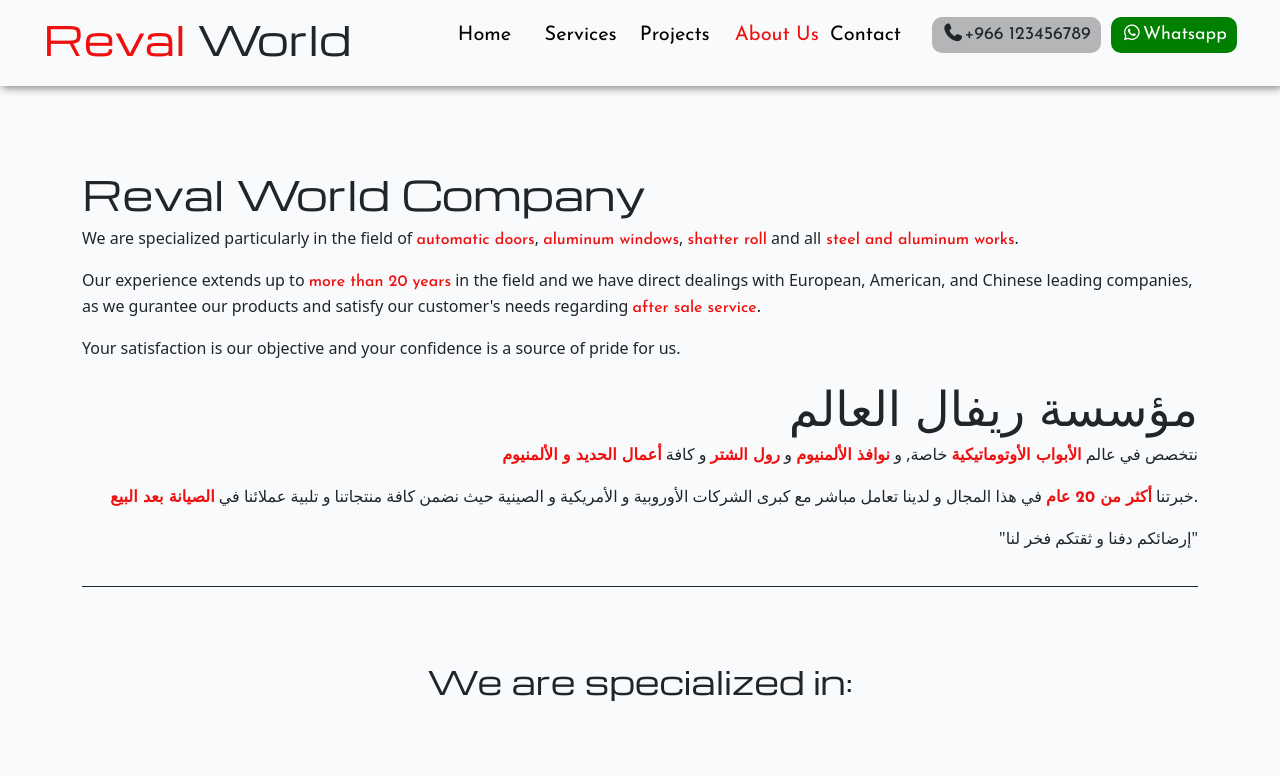
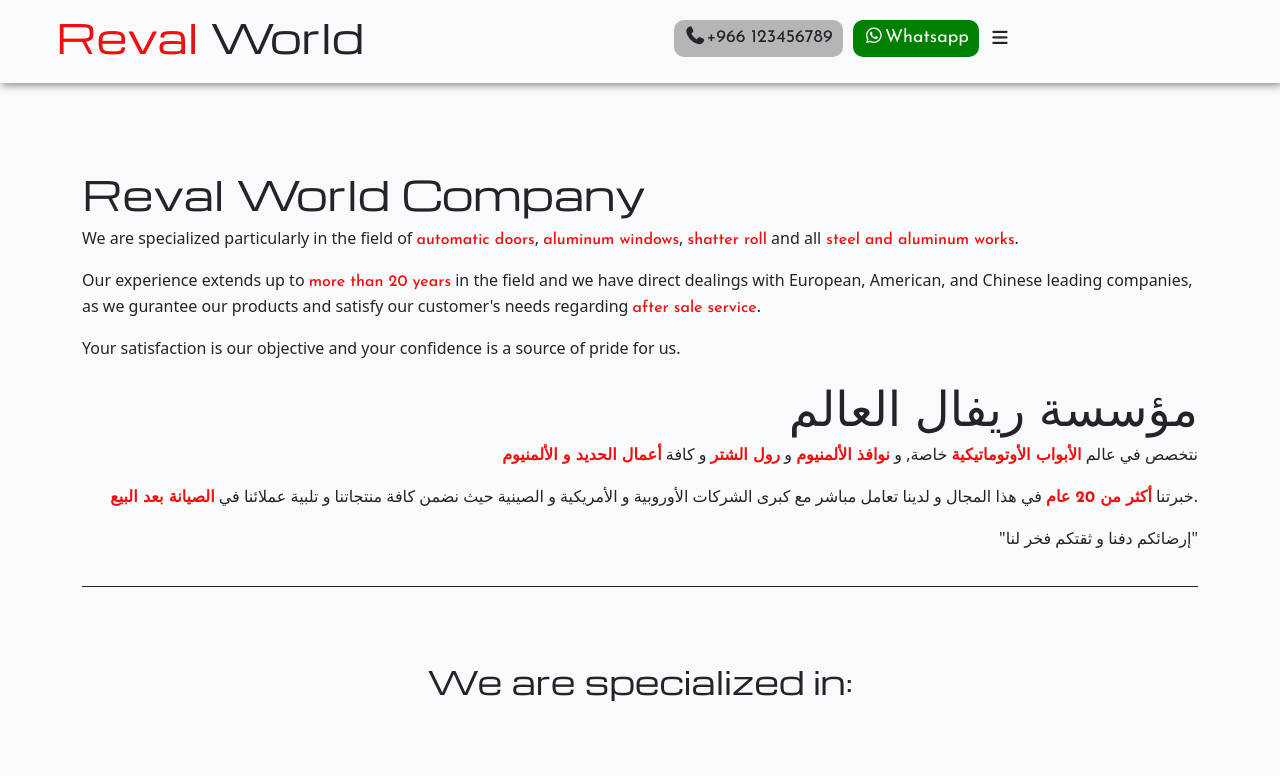
Before and after one commit to SHLcomp/reval-world-sample2, a React (Vite) app: page /reval-world-sample2/about in a window 1280 px wide. Shown: the top 776 px of the page. Built offline with nearby package versions, Linux system fonts and the light colour scheme; a web font is replaced by a local one.

Commit message:
tablet respo

```diff
--- a/src/comp/navbar/Navbar.jsx
+++ b/src/comp/navbar/Navbar.jsx
@@ -27,6 +27,12 @@ export const Navbar = () => {
       case "/reval-world-sample2/contact":
         setChooseMenu("Contact");
         break;
+        case "/reval-world-sample2/colors":
+        setChooseMenu("Colors");
+        break;
+        case "/reval-world-sample2/industrial":
+        setChooseMenu("Industrial");
+        break;
       default:
         setChooseMenu("Home");
     }
@@ -45,6 +51,9 @@ export const Navbar = () => {
           <li className={chooseMenu === "Projects" ? "clicked" : ""}> <Link className="a" to='/reval-world-sample2/projects'> Projects</Link></li>
           <li className={chooseMenu === "About Us" ? "clicked" : ""}> <Link className="a" to='/reval-world-sample2/about'> About Us</Link></li>
           <li className={chooseMenu === "Contact" ? "clicked" : ""}> <Link className="a" to='/reval-world-sample2/contact'>Contact</Link> </li>
+          <li className={chooseMenu === "Colors" ? "clicked" : ""}> <Link className="a" to='/reval-world-sample2/colors'>Colors</Link> </li>
+          <li className={chooseMenu === "Colors" ? "clicked" : ""}> <Link className="a" to='/reval-world-sample2/colors'>UPVC</Link> </li>
+          <li className={chooseMenu === "Industrail" ? "clicked" : ""}> <Link className="a" to='/reval-world-sample2/Industrial'>Industrial</Link> </li>
         </ul>
         <ul className="contact-info">
           <li><i className="fa-solid fa-phone"></i>+966 123456789</li>
--- a/src/comp/navbar/Navbar.scss
+++ b/src/comp/navbar/Navbar.scss
@@ -1,10 +1,10 @@
 nav {
   display: flex !important;
   justify-content: space-around !important;
+  align-items: center !important;
+  text-align: center !important;
   width: 100%;
   font-family: var(--nav-font-family);
-  align-items: center !important;
-  text-align: center;
   background: var(--nav-bg);
   filter: drop-shadow(2px 2px 4px gray);
   min-height: 5vh;
@@ -15,6 +15,8 @@ nav {
   position: fixed;
   z-index: 10000;
   font-size: clamp(14px, 2vw, 22px);
+
+
 
   h1 {
     font-family: var(--main-font);
@@ -28,16 +30,19 @@ nav {
     display: flex !important;
     justify-content: center !important;
     align-items: center !important;
-    text-align: center;
+    text-align: center !important;
     min-width: 60vw;
+    margin: 0;
+    padding: 0;
     // width: 100%;
     // padding-inline: 70px;
     // position: relative;
 
     .dropdown {
-      display: flex;
-      justify-content: center;
-      align-items: center;
+      display: flex !important;
+      justify-content: center !important;
+      align-items: center !important;
+      align-self: center !important;
       flex-wrap: nowrap;
       list-style: none;
       gap: 25px !important;
@@ -49,7 +54,7 @@ nav {
         cursor: pointer;
         //padding-inline: 10px;
         border-radius: 20px;
-        padding-block: 10px;
+        padding-block: 10px !important;
         width: 100% !important;
         /* fills parent, no extra width */
         min-width: 0;
@@ -222,3 +227,81 @@ nav {
     }
   }
 }
+
+@media (min-width:600px) and (max-width:1380px) {
+  .dropdown {
+    box-sizing: border-box;
+    /* include padding inside width */
+    overflow: hidden;
+    // display: flex;
+    gap: 10px;
+    list-style: none;
+    position: absolute;
+    top: 100%;
+    /* right under nav */
+    left: 0 !important;
+    width: 100% !important;
+    max-width: 100% !important;
+    min-width: 100%;
+    background: var(--nav-bg);
+    display: flex;
+    flex-direction: column;
+    align-items: center;
+    gap: 5px;
+    /* Hide off-screen without affecting page width */
+    transform: translateX(100%);
+    opacity: 0;
+    pointer-events: none;
+    transition: transform 0.4s ease, opacity 0.4s ease;
+
+    &.show {
+      transform: translateX(0);
+      opacity: 1;
+      pointer-events: auto;
+    }
+
+    li {
+      width: 100% !important;
+      text-align: center;
+
+      &:nth-child(2) {
+        display: none;
+      }
+
+      &.clicked {
+        background: transparent !important;
+        color: var(--main-color) !important;
+      }
+
+      &.clicked .a {
+        background: transparent !important;
+        color: var(--main-color);
+      }
+
+      &:hover {
+        background: transparent !important;
+        color: black;
+      }
+
+      &:hover .a {
+        color: black;
+      }
+    }
+  }
+
+   .contact-info {
+        padding-left: 5px;
+        font-size: .4em;
+        padding-top: 10px;
+        li {
+          max-width: 100%;
+          width: 100%;
+          min-width: 100px;
+        }
+
+        #menuBar {
+          display: block !important;
+          cursor: pointer;
+        }
+      }
+}
```
